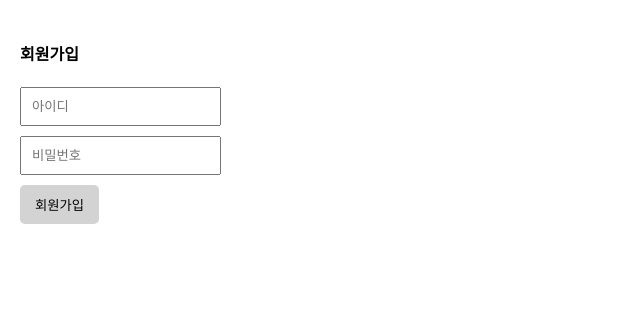
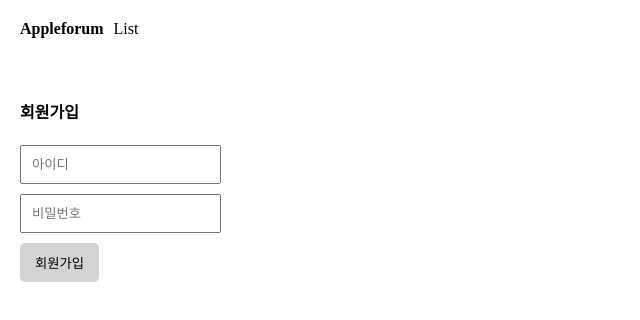
Before and after one commit to Dongun614/forum, a Next.js app: page /signup in a window 1280 px wide. Shown: the top 320 px of the page, without its empty margins (0-640 px from the left). Built offline with nearby package versions, Linux system fonts and the light colour scheme.

Commit message:
Feat: 오늘ㅇ느 여기까지:

```diff
--- a/app/globals.css
+++ b/app/globals.css
@@ -41,3 +41,21 @@ button {
   border: none;
   border-radius: 5px;
 }
+
+a{
+  text-decoration: none;
+  color: black;
+}
+
+.navbar {
+  background: white;
+  padding: 20px;
+}
+.navbar a {
+  margin-right: 10px;
+  text-decoration: none;
+  color: black;
+}
+.logo {
+  font-weight: bold;
+}
--- a/app/layout.js
+++ b/app/layout.js
@@ -1,4 +1,5 @@
 import localFont from "next/font/local";
+import Link from "next/link";
 import "./globals.css";
 
 const geistSans = localFont({
@@ -21,6 +22,10 @@ export default function RootLayout({ children }) {
   return (
     <html lang="en">
       <body className={`${geistSans.variable} ${geistMono.variable}`}>
+        <div className="navbar">
+          <Link href="/" className="logo">Appleforum</Link>
+          <Link href="/list">List</Link>
+        </div>
         {children}
       </body>
     </html>
--- a/app/list/page.js
+++ b/app/list/page.js
@@ -15,7 +15,7 @@ export default async function List() {
                     return (
                         <div className="list-item" key = { i }>
                             <Link href={`detail/${result[i]._id}`}>{result[i].title}</Link>
-                            <DetailLink/>
+                            <Link href={`/edit/${result[i]._id}`}>✏️</Link>
                             <p>{result[i].content}</p>
                         </div>
                     )
--- a/pages/api/member/signup.js
+++ b/pages/api/member/signup.js
@@ -10,16 +10,16 @@ export default async function handler(req, res){
 
         try{
             const db = client.db("forum")
-            console.log(req.body)
+            //console.log(req.body)
             let result = await db.collection("member").findOne( { userId : (req.body.userId) } )
             if(result){
                 return res.status(500).json("이미 사용중인 아이디입니다")
             }
 
             await db.collection("member").insertOne(req.body)
-            console.log(result)
+            //console.log(result)
         } catch(error){
-            console.log(error.message)
+            //console.log(error.message)
             res.status(500).json(error.message)
         }
         return res.status(200).json("회원가입완료")
--- /dev/null
+++ b/pages/api/post/edit.js
@@ -0,0 +1,19 @@
+import { connectDB } from "@/util/database"
+import { ObjectId } from "mongodb";
+
+export default async function handler(req, res){
+    let client = await connectDB;
+    let db = client.db("forum")
+    let find = await db.collection("post").findOne({
+            _id : new ObjectId(props.params.id)
+        })
+
+    console.log(find)
+
+    return res.status(200).json("수정 완료")
+}
+
+    // await db.collection("post").updateOne(
+    //     {수정할게시물정보},
+    //     {$set: { title : '바보' }}
+    // )
--- a/pages/api/post/new.js
+++ b/pages/api/post/new.js
@@ -3,7 +3,7 @@ import { connectDB } from "@/util/database";
 export default async function handler(req, res) {
     if (req.method == "POST") {
         const client = await connectDB;
-        console.log(res.body)
+        //console.log(res.body)
         if(req.body.title == '' || req.body.content == ''){
             return res.status(500).json("너 제목 왜 안씀")
         }
```
Also changed, not shown: app/edit/[id]/page.js (added, +21 -0 lines).
